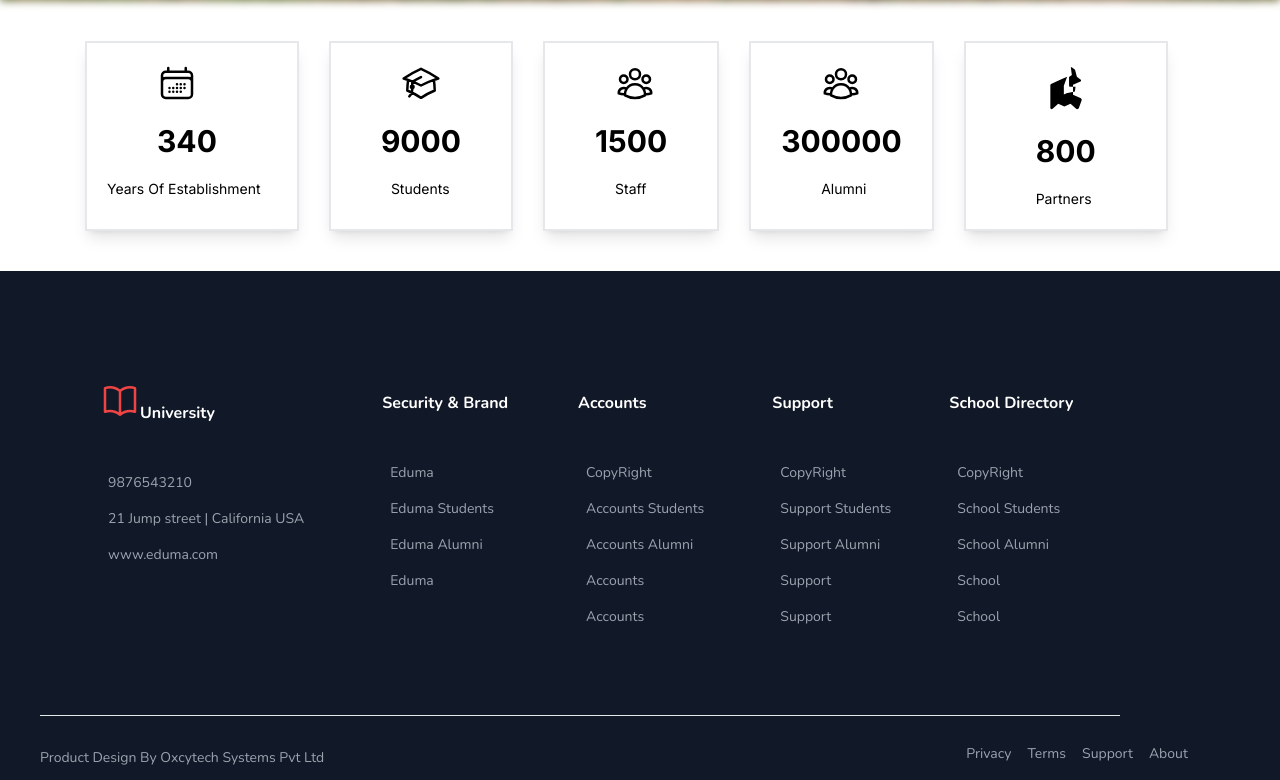
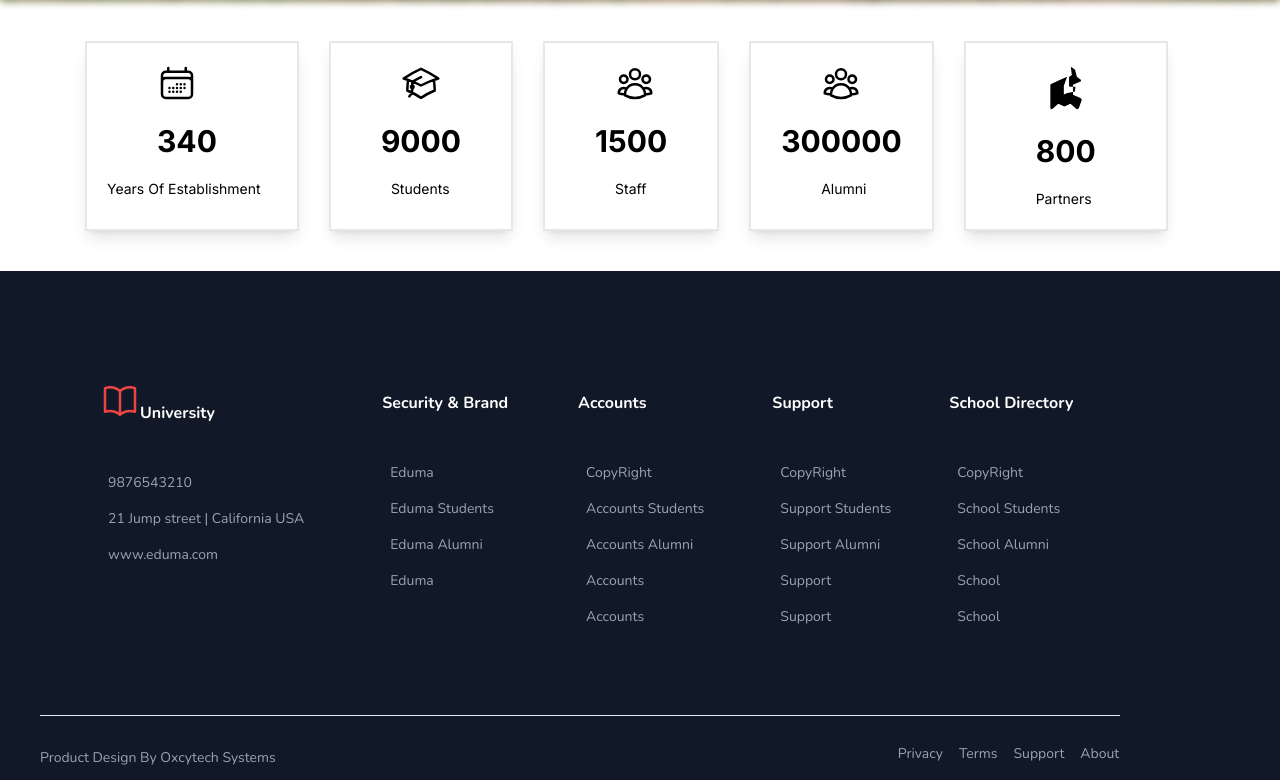
Before and after one commit to talhahamid29/website, a Next.js app: page / in a window 1280 px wide. Shown: the part 595-1375 px from the top of the page. Built offline with nearby package versions, Linux system fonts and the light colour scheme.

Commit message:
'website'

```diff
--- a/components/Footer/Footer.tsx
+++ b/components/Footer/Footer.tsx
@@ -74,9 +74,9 @@ const Footer: React.FC = () => {
         <hr className="text-gray-400 ml-10 mr-40 " />
         <div className="lg:flex mt-5">
           <p className=" text-sm text-gray-400 p-3 pl-10">
-            Product Design By Oxcytech Systems Pvt Ltd
+            Product Design By Oxcytech Systems
           </p>
-          <div className="flex text-sm ml-[70px] gap-4">
+          <div className="flex text-sm ml-[50px] gap-4">
             <p className="text-gray-400 text-sm lg:pl-[560px] pt-2">Privacy</p>
             <p className="text-gray-400 text-sm pt-2">Terms</p>
             <p className="text-gray-400 text-sm pt-2">Support</p>
```
